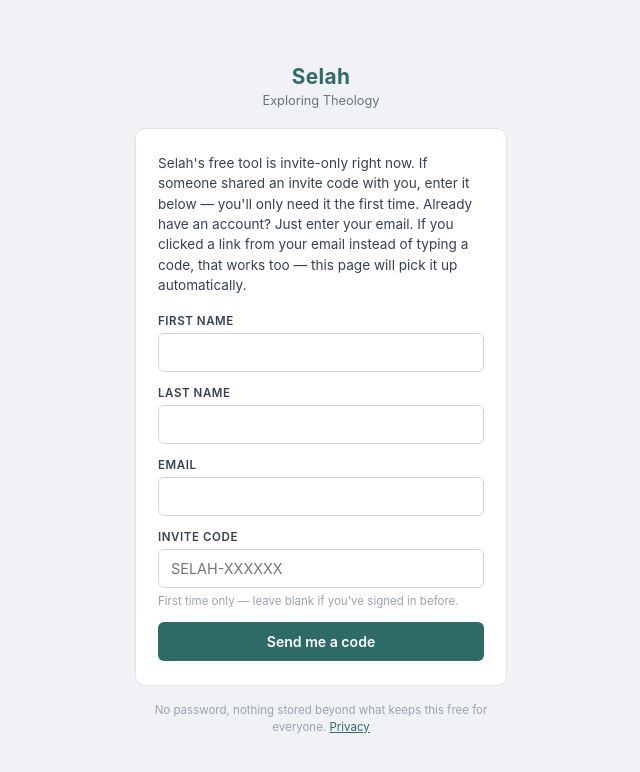
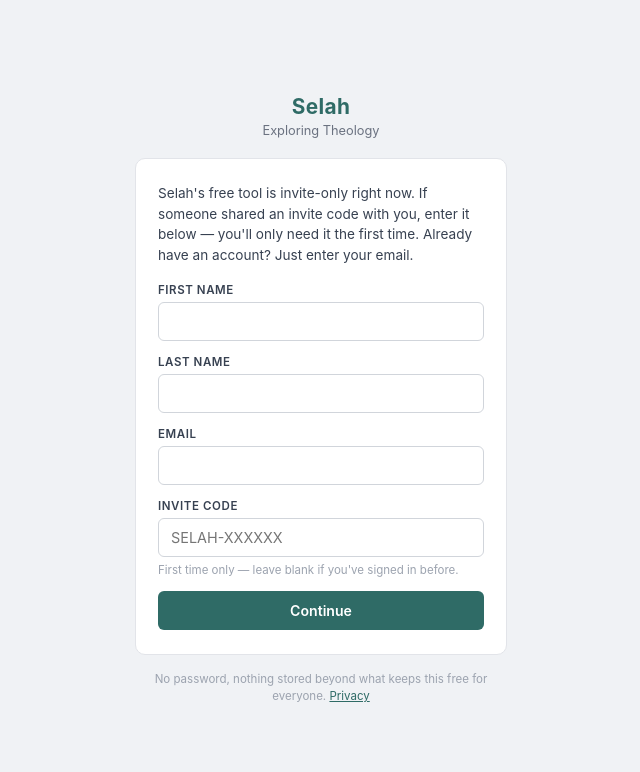
Before and after one commit to PeregrinePlanner-Dev/selah-app, a Flask app: page /access/ in a window 1280 px wide. Shown: the top 772 px of the page, without its empty margins (319-959 px from the left). Run offline with Flask 3, Linux system fonts and the light colour scheme.

Commit message:
Fix sign-in copy/flow to match what actually happens, not what was assumed
Rick's exact report: button said 'Send me a code,' clicking it lands on a
code-entry screen saying 'code sent,' but the email has no code -- only a
link, and clicking that link opens a NEW TAB that's already signed in. The
backend fix from the last commit was working correctly; this was a
process/language mismatch on top of it -- the UI was still written as if
code-entry were the primary path with the link as a bonus, when in this
project's actual email template the link is the only visible action.

- Button relabeled 'Send me a code' -> 'Continue' (Rick's own suggestion).
- Step-2 copy rewritten around the link as the primary action; code entry
  reframed as an optional fallback, not the expected step.
- New /access/status endpoint + polling: since the link opens a new tab,
  the original tab had no way to know the other tab succeeded. Session
  cookies are shared across tabs of the same browser, so polling from the
  original tab picks up the moment the new tab completes sign-in and
  redirects this one too, instead of leaving two tabs in two different
  states with no explanation. Also checks immediately on tab-focus, not
  just on the 2.5s poll interval.

Mirrored to 04- Local App; selah-deploy is what matters for deployment.

```diff
--- a/free_gate.py
+++ b/free_gate.py
@@ -125,13 +125,29 @@ def _complete_signin(user_id: str, email: str, access_token: str,
 
 @free_gate_bp.route("/")
 def access_home():
-    """Sign-in screen: email + (first-time-only) invite code, then a second
-    step to enter the emailed code -- shown either because the user typed an
-    email and is waiting on the code, or as a fallback if the link click
-    (handled client-side, see access.html) didn't complete automatically."""
+    """Sign-in screen: email + (first-time-only) invite code, then a
+    waiting screen while the emailed link is clicked -- shown either
+    because the user just submitted their email, or as a fallback if the
+    link click (handled client-side, see access.html) didn't complete
+    automatically."""
     if is_free_gate_authenticated():
         return render_template("access.html", already_signed_in=True)
     return render_template("access.html", already_signed_in=False)
+
+
+@free_gate_bp.route("/status")
+def access_status():
+    """Polled by access.html while someone's waiting on the emailed link.
+    Real-world flow, found from Rick's own test: Supabase's email shows a
+    link, not a visible code, and clicking it opens a NEW tab (standard
+    email-client/browser behavior) -- so the tab where the email was
+    requested has no idea the other tab just finished signing in. Session
+    cookies are shared across tabs of the same browser, though, so once the
+    new tab completes sign-in, this endpoint (hit from the ORIGINAL tab)
+    picks that up on the very next poll and lets that tab redirect itself
+    too, instead of leaving the person looking at a stale 'waiting' screen
+    next to an already-signed-in tab with no explanation."""
+    return jsonify({"authenticated": is_free_gate_authenticated()})
 
 
 @free_gate_bp.route("/callback")
--- a/templates/access.html
+++ b/templates/access.html
@@ -76,7 +76,7 @@
       </div>
 
       <div id="step-email" class="step active">
-        <p class="lead">Selah's free tool is invite-only right now. If someone shared an invite code with you, enter it below — you'll only need it the first time. Already have an account? Just enter your email. If you clicked a link from your email instead of typing a code, that works too — this page will pick it up automatically.</p>
+        <p class="lead">Selah's free tool is invite-only right now. If someone shared an invite code with you, enter it below — you'll only need it the first time. Already have an account? Just enter your email.</p>
         <label for="first_name">First name</label>
         <input type="text" id="first_name" autocomplete="given-name">
         <label for="last_name">Last name</label>
@@ -86,14 +86,15 @@
         <label for="invite_code">Invite code</label>
         <input type="text" id="invite_code" placeholder="SELAH-XXXXXX" autocapitalize="characters">
         <div class="hint">First time only — leave blank if you've signed in before.</div>
-        <button id="btn-request" onclick="requestCode()">Send me a code</button>
+        <button id="btn-request" onclick="requestCode()">Continue</button>
       </div>
 
       <div id="step-code" class="step">
-        <p class="lead">Check <strong id="code-email"></strong> for a 6-digit code — enter it below.</p>
-        <label for="code">Code</label>
+        <p class="lead">We emailed <strong id="code-email"></strong> a sign-in link. Click it — it'll open in a new tab and sign you in there. This tab will pick that up automatically, no need to come back and do anything here.</p>
+        <p class="hint" style="margin:-4px 0 16px;">If your email showed a code instead of a link, you can enter it below.</p>
+        <label for="code">Code (optional)</label>
         <input type="text" id="code" inputmode="numeric" autocomplete="one-time-code">
-        <button id="btn-verify" onclick="verifyCode()">Sign in</button>
+        <button id="btn-verify" onclick="verifyCode()">Sign in with code</button>
       </div>
     {% endif %}
   </div>
@@ -160,6 +161,43 @@ function showStep(id) {
     });
 })();
 
+let pollTimer = null;
+
+// Cross-tab pickup, added 2026-07-17 after Rick's own test: the emailed
+// link opens in a NEW tab and signs in there, leaving THIS tab sitting on
+// the waiting screen with no idea it happened. Session cookies are shared
+// across tabs of the same browser, so polling /access/status from here
+// picks up the other tab's success and lets this one redirect too, instead
+// of leaving two tabs in two different states with no explanation.
+function startPollingForSignIn() {
+  stopPolling();
+  pollTimer = setInterval(async () => {
+    try {
+      const res = await fetch("/access/status");
+      const data = await res.json();
+      if (data.authenticated) {
+        stopPolling();
+        window.location.href = "/";
+      }
+    } catch (e) { /* transient network hiccup -- next poll will retry */ }
+  }, 2500);
+}
+
+function stopPolling() {
+  if (pollTimer) { clearInterval(pollTimer); pollTimer = null; }
+}
+
+// Also check immediately when the user comes back to this tab (e.g. after
+// switching to the new tab the email link opened) rather than waiting up
+// to 2.5s for the next scheduled poll.
+document.addEventListener("visibilitychange", () => {
+  if (document.visibilityState === "visible" && pollTimer) {
+    fetch("/access/status").then(r => r.json()).then(data => {
+      if (data.authenticated) { stopPolling(); window.location.href = "/"; }
+    }).catch(() => {});
+  }
+});
+
 async function requestCode() {
   const email = document.getElementById("email").value.trim();
   const invite_code = document.getElementById("invite_code").value.trim();
@@ -179,17 +217,17 @@ async function requestCode() {
     const data = await res.json();
     if (!res.ok) {
       showMsg(data.error || "Something went wrong.", "error");
-      btn.disabled = false; btn.textContent = "Send me a code";
+      btn.disabled = false; btn.textContent = "Continue";
       return;
     }
     pendingEmail = email;
     document.getElementById("code-email").textContent = email;
-    document.getElementById("step-email").classList.remove("active");
-    document.getElementById("step-code").classList.add("active");
-    showMsg("Code sent — check your email.", "success");
+    showStep("step-code");
+    showMsg("Check your email for a sign-in link.", "success");
+    startPollingForSignIn();
   } catch (e) {
     showMsg("Couldn't reach Selah right now. Try again in a moment.", "error");
-    btn.disabled = false; btn.textContent = "Send me a code";
+    btn.disabled = false; btn.textContent = "Continue";
   }
 }
 
```
